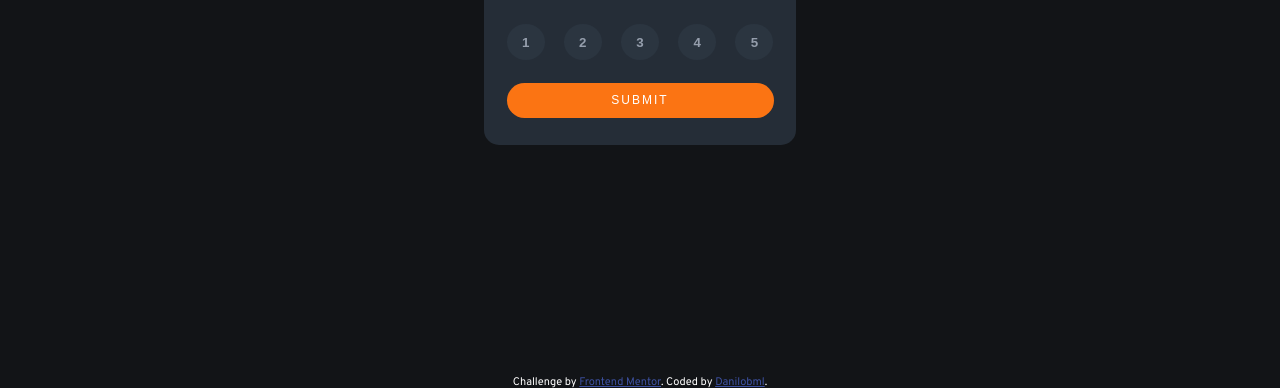
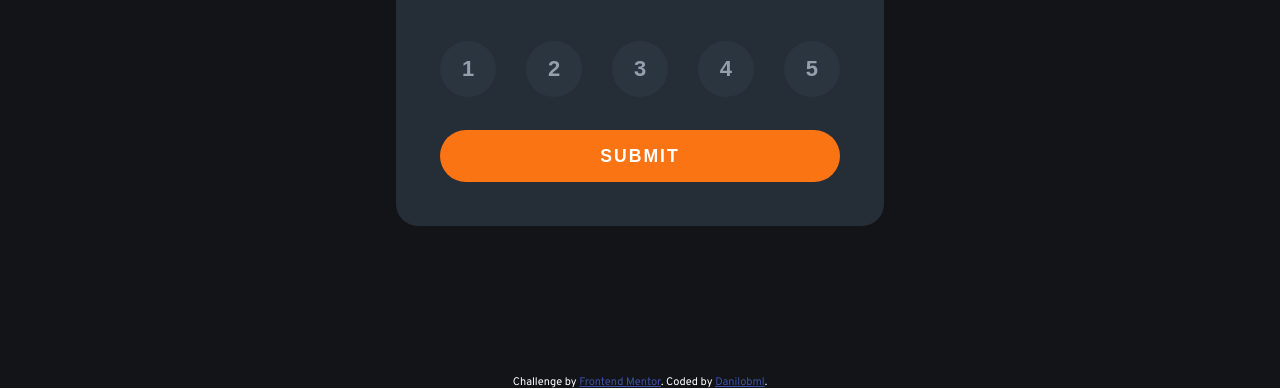
Before and after one commit to danilobml/FEM-interactive-rating-component, a plain HTML site: page index.html in a window 1280 px wide. Shown: the part 412-801 px from the top of the page. Drawn offline with Linux system fonts and the light colour scheme.

Commit message:
normal state, desktop and active versions

```diff
--- a/src/css/styles.css
+++ b/src/css/styles.css
@@ -91,6 +91,37 @@ p {
     color: hsl(228, 45%, 44%);
 }
 
-@media screen and (min-width: 376) {
+@media screen and (min-width: 376px) {
+    :root{
+        font-size: 22px;
+    }
 
+    .container {
+        width: 400px;
+        padding: 2rem;
+    }
+
+    .ratebutton {
+        padding: 0.7rem 1rem;
+        font-size: 1rem;
+    }
+
+    .ratebutton:hover {
+        background-color: var(--Orange);
+        color: var(--White);
+    }
+
+    .ratebutton:focus {
+        background-color: var(--LightGrey);
+        color: var(--White);
+    }
+
+    .submit {
+        font-weight: 700;
+    }
+
+    .submit:hover {
+        background-color: var(--LightGrey);
+        color: var(--Orange);
+    }
 }
```
